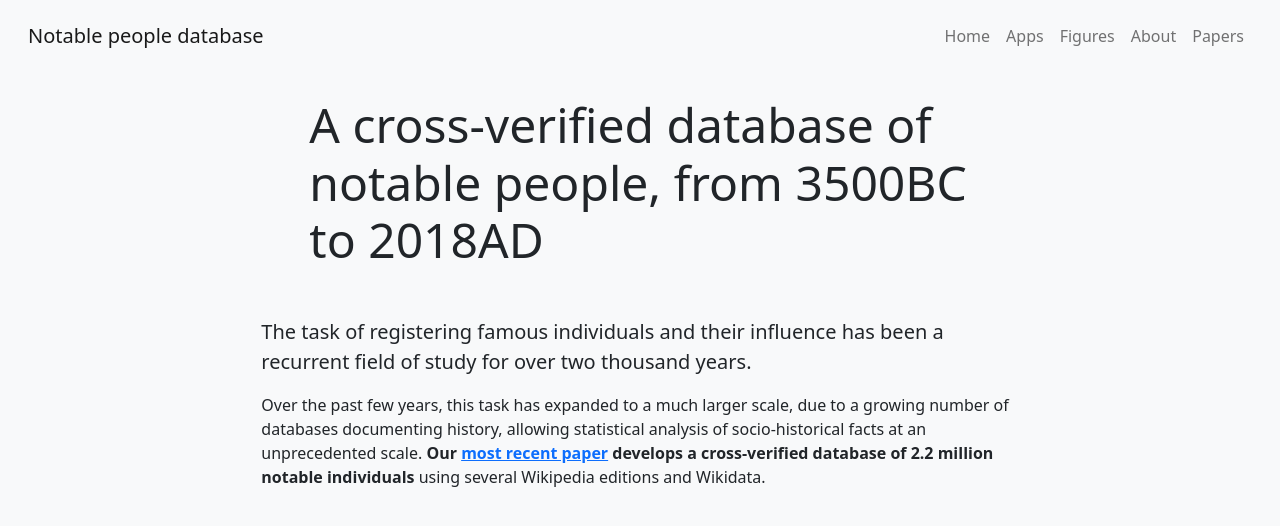
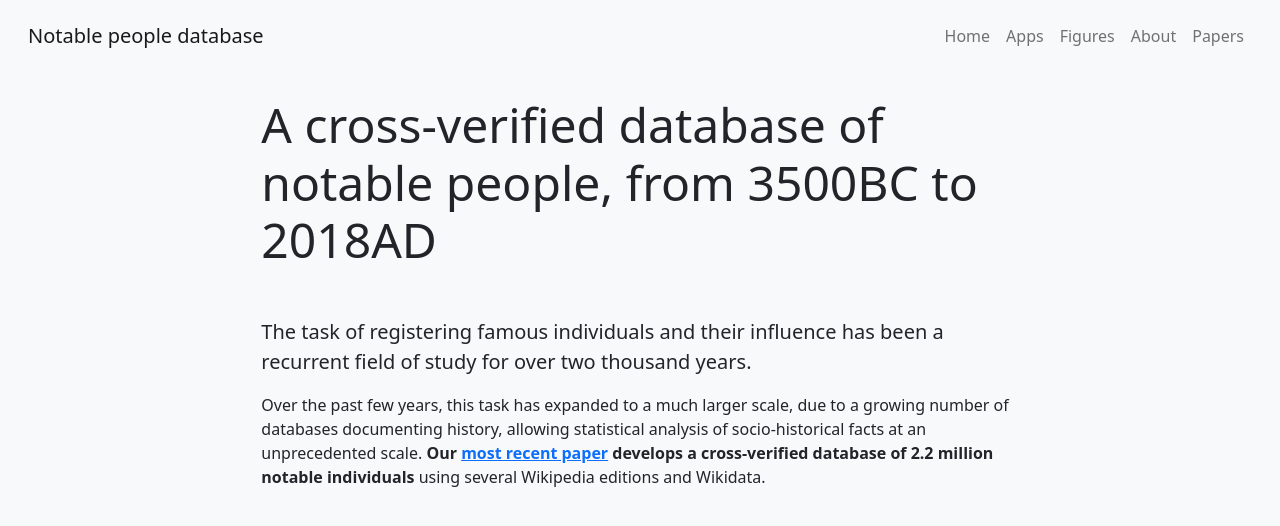
Before and after one commit to vsharkovski/db-website, an Angular app in the folder db-site/: page /home in a window 1280 px wide. Shown: the top 526 px of the page. Built offline with nearby package versions, Linux system fonts and the light colour scheme.

Commit message:
restructure so home component is in main page

```diff
--- a/db-site/src/app/app-routing.module.ts
+++ b/db-site/src/app/app-routing.module.ts
@@ -1,10 +1,10 @@
 import { NgModule } from '@angular/core';
 import { RouterModule, Routes } from '@angular/router';
-import { HomeComponent } from './home/home.component';
+import { MainPageComponent } from './main-page/main-page.component';
 import { NotFoundComponent } from './not-found/not-found.component';
 
 const routes: Routes = [
-  { path: 'home', component: HomeComponent },
+  { path: 'home', component: MainPageComponent },
   { path: 'not-found', component: NotFoundComponent },
   { path: '', pathMatch: 'full', redirectTo: 'home' },
   { path: '**', pathMatch: 'full', redirectTo: 'not-found' },
--- a/db-site/src/app/app.module.ts
+++ b/db-site/src/app/app.module.ts
@@ -7,13 +7,15 @@ import { NgbModule } from '@ng-bootstrap/ng-bootstrap';
 import { NavbarComponent } from './navbar/navbar.component';
 import { HomeComponent } from './home/home.component';
 import { NotFoundComponent } from './not-found/not-found.component';
+import { MainPageComponent } from './main-page/main-page.component';
 
 @NgModule({
   declarations: [
     AppComponent,
     NavbarComponent,
     HomeComponent,
-    NotFoundComponent
+    NotFoundComponent,
+    MainPageComponent
   ],
   imports: [
     BrowserModule,
--- a/db-site/src/app/home/home.component.html
+++ b/db-site/src/app/home/home.component.html
@@ -1,4 +1,4 @@
-<h1 class="display-5 mx-5">A cross-verified database of notable people, from 3500BC to 2018AD</h1>
+<h1 class="display-5">A cross-verified database of notable people, from 3500BC to 2018AD</h1>
 <p class="lead mt-5">
   The task of <strong>registering famous individuals and their influence</strong> has been a recurrent field of study
   for over two thousand years.
--- /dev/null
+++ b/db-site/src/app/main-page/main-page.component.html
@@ -0,0 +1 @@
+<dbw-home></dbw-home>
```
Also changed, not shown: db-site/src/app/main-page/main-page.component.ts (added, +8 -0 lines), db-site/src/app/main-page/main-page.component.css (added).
